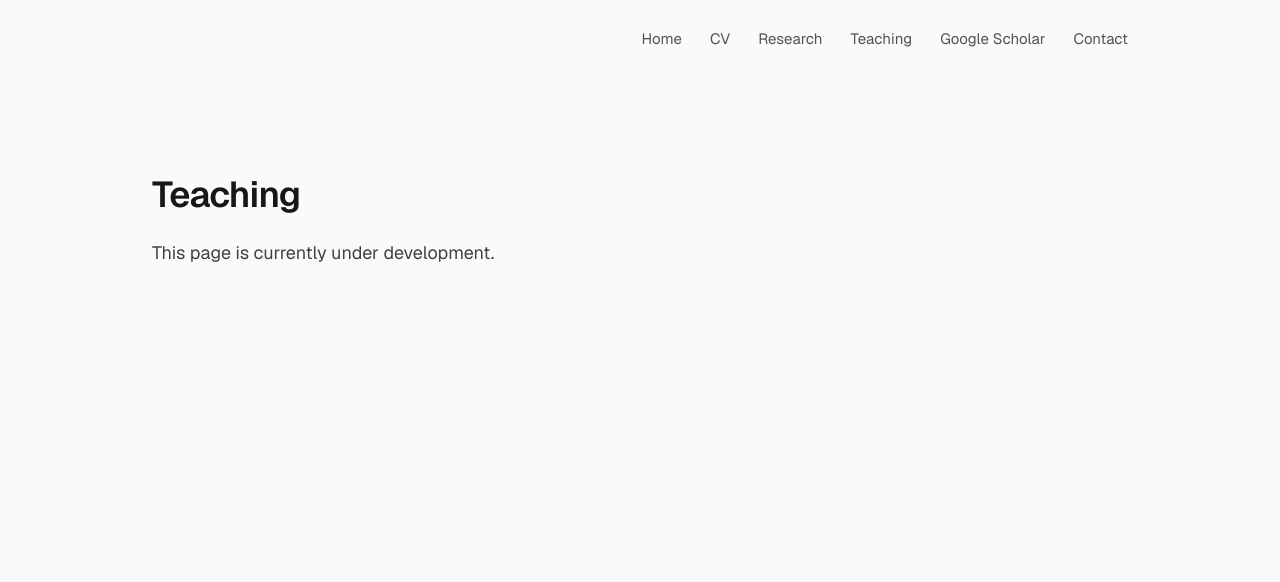
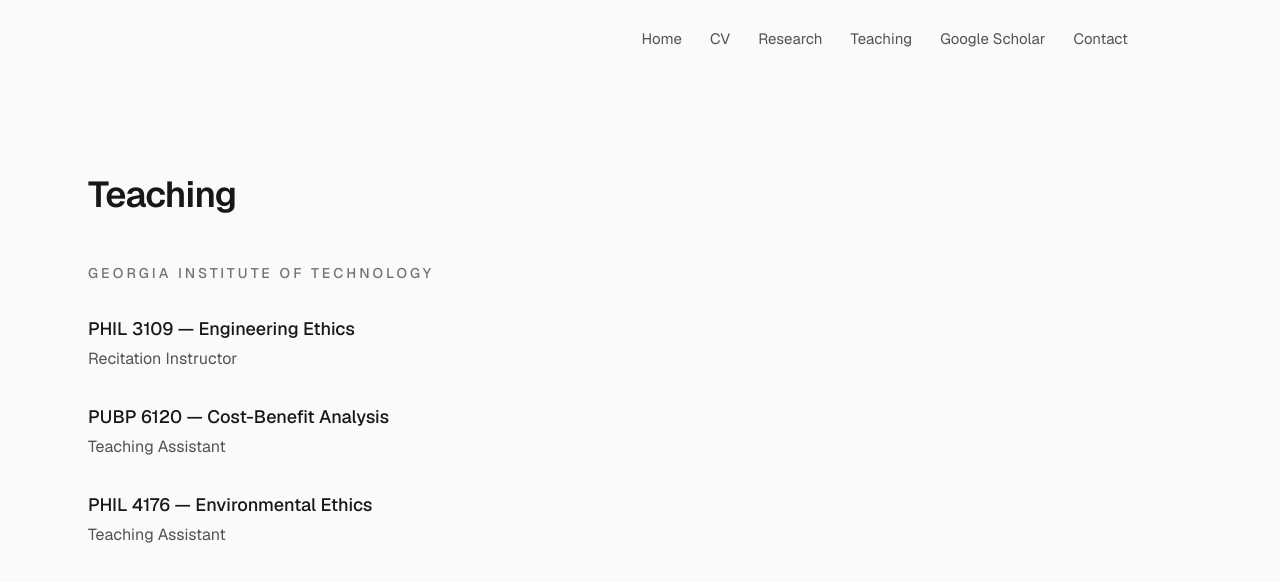
Before and after one commit to EunjiEmilyKim/personal-website, a Next.js app: page /teaching in a window 1280 px wide. Shown: the top 582 px of the page. Built offline with nearby package versions, Linux system fonts and the light colour scheme.

Commit message:
Update personal website

```diff
--- a/src/app/contact/page.tsx
+++ b/src/app/contact/page.tsx
@@ -1,5 +1,20 @@
 
 import Navbar from "@/components/Navbar";
+
+const emails = [
+  {
+    label: "University Email",
+    value: "euk028@ucsd.edu",
+  },
+  {
+    label: "Personal Email",
+    value: "emilykim721@gmail.com",
+  },
+  {
+    label: "Georgia Tech Email",
+    value: "emily.kim@gatech.edu",
+  },
+];
 
 export default function Contact() {
   return (
@@ -9,15 +24,39 @@ export default function Contact() {
       <section className="mx-auto max-w-5xl px-6 pt-24">
         <h1 className="text-4xl font-semibold tracking-tight">Contact</h1>
 
-        <p className="mt-6 text-lg text-neutral-700">
-          Email:{" "}
-          <a
-            href="mailto:emilykim721@gmail.com"
-            className="border-b border-neutral-400 hover:border-neutral-900"
-          >
-            emilykim721@gmail.com
-          </a>
-        </p>
+        <div className="mt-12 space-y-12">
+          <div>
+            <h2 className="text-sm font-medium uppercase tracking-[0.22em] text-neutral-500">
+              Email
+            </h2>
+
+            <div className="mt-6 space-y-5">
+              {emails.map((email) => (
+                <div key={email.label}>
+                  <p className="text-sm text-neutral-500">{email.label}</p>
+                  <a
+                    href={`mailto:${email.value}`}
+                    className="text-lg text-neutral-800 hover:text-neutral-950"
+                  >
+                    {email.value}
+                  </a>
+                </div>
+              ))}
+            </div>
+          </div>
+
+          <div>
+            <h2 className="text-sm font-medium uppercase tracking-[0.22em] text-neutral-500">
+              Affiliation
+            </h2>
+
+            <p className="mt-6 text-lg text-neutral-800">
+              Institute on Global Conflict and Cooperation
+              <br />
+              University of California in Washington, DC
+            </p>
+          </div>
+        </div>
       </section>
     </main>
   );
--- a/src/app/page.tsx
+++ b/src/app/page.tsx
@@ -24,21 +24,32 @@ export default function Home() {
           </h1>
 
           <p className="mt-4 text-[16px] text-neutral-700">
-            Postdoctoral Fellow,
+            <span className="block">Postdoctoral Fellow</span>
+            <span className="block">
             University of California Institute on Global Conflict and Cooperation (IGCC)
+  </span>
           </p>
 
           <div className="mt-9 space-y-5 text-[16px] leading-8 text-neutral-700">
-            <p>
-             I am a Postdoctoral Scholar at UC IGCC. My research examines how emerging technologies interact with institutions, governance, and society, with particular interests in artificial intelligence, technology governance, and computational policy analysis.
+            <p className="leading-8">
+              I am a Postdoctoral Scholar at the{" "}
+              <a
+              href="https://ucigcc.org/people/eunji-emily-kim/"
+              target="_blank"
+              rel="noopener noreferrer"
+              className="text-blue-900 hover:text-blue-800 transition-colors"
+              >
+              IGCC
+            </a>
+             . My research explores how technological change transforms governance and public institutions. I also study how governments and organizations make policy under uncertainty and how institutions adapt to emerging technologies.
             </p>
 
             <p>
-              I study how technological change shapes policy processes and organizational behavior, and how public and private actors respond to emerging technologies across diverse institutional settings. My work integrates computational text analysis, machine learning, and qualitative inquiry to generate scalable yet interpretable evidence for technology governance.
+              My current work focuses on artificial intelligence governance, technology policy, and computational social science. Using computational text analysis, machine learning, and mixed methods, I examine legislative behavior, policy diffusion, organizational decision-making, and institutional responses to technological change.
             </p>
           </div>
 
-          <div className="mt-8 text-[15px] text-neutral-700">
+          <div className="mt-8 text-[16px] text-neutral-700">
             <a
               href="mailto:emilykim721@gmail.com"
               className="border-b border-neutral-400 hover:border-neutral-900 hover:text-neutral-950"
--- a/src/app/research/page.tsx
+++ b/src/app/research/page.tsx
@@ -27,10 +27,10 @@ export default function Research() {
 
           <div className="mt-8 overflow-hidden rounded-2xl border border-neutral-200 bg-white">
             <Image
-              src="/research-pipeline.png"
+              src="/research-pipeline_v2.png"
               alt="Research pipeline diagram showing the relationship between emerging technologies, technology governance, societal responses, and research methods"
-              width={1600}
-              height={900}
+              width={1200}
+              height={700}
               className="h-auto w-full"
               priority
             />
@@ -80,7 +80,7 @@ export default function Research() {
         authors: ["Eunji Emily Kim"],
         venue: "Handbook of Human-Centered Artificial Intelligence",
         details: "Edited by Wei Xu. Springer Nature.",
-        readArticle: "https://doi.org/10.1007/978-981-97-8440-0",
+        readArticle: "https://link.springer.com/rwe/10.1007/978-981-97-8440-0_61-2",
       },
       {
         year: "2021",
--- a/src/app/teaching/page.tsx
+++ b/src/app/teaching/page.tsx
@@ -1,17 +1,48 @@
 
 import Navbar from "@/components/Navbar";
+
+const courses = [
+  {
+    code: "PHIL 3109",
+    title: "Engineering Ethics",
+    role: "Recitation Instructor",
+  },
+  {
+    code: "PUBP 6120",
+    title: "Cost-Benefit Analysis",
+    role: "Teaching Assistant",
+  },
+  {
+    code: "PHIL 4176",
+    title: "Environmental Ethics",
+    role: "Teaching Assistant",
+  },
+];
 
 export default function Teaching() {
   return (
     <main className="min-h-screen bg-[#fafafa] text-neutral-900">
       <Navbar />
 
-      <section className="mx-auto max-w-5xl px-6 pt-24">
+      <section className="mx-auto max-w-6xl px-6 pt-24">
         <h1 className="text-4xl font-semibold tracking-tight">Teaching</h1>
 
-        <p className="mt-6 text-lg text-neutral-700">
-          This page is currently under development.
-        </p>
+        <div className="mt-12">
+          <h2 className="text-sm font-medium uppercase tracking-[0.22em] text-neutral-500">
+            Georgia Institute of Technology
+          </h2>
+
+          <div className="mt-8 space-y-8">
+            {courses.map((course) => (
+              <div key={course.code}>
+                <h3 className="text-lg font-medium">
+                  {course.code} — {course.title}
+                </h3>
+                <p className="mt-1 text-neutral-600">{course.role}</p>
+              </div>
+            ))}
+          </div>
+        </div>
       </section>
     </main>
   );
--- a/src/components/Navbar.tsx
+++ b/src/components/Navbar.tsx
@@ -1,4 +1,3 @@
-
 import Link from "next/link";
 
 export default function Navbar() {
@@ -17,10 +16,15 @@ export default function Navbar() {
         <Link href="/teaching" className="hover:text-neutral-950">
           Teaching
         </Link>
-        <Link href="#" className="hover:text-neutral-950">
+        <Link
+          href="https://scholar.google.com/citations?user=qEht2YwAAAAJ"
+          target="_blank"
+          rel="noopener noreferrer"
+          className="hover:text-neutral-950"
+        >
           Google Scholar
         </Link>
-        <Link href="mailto:emilykim721@gmail.com" className="hover:text-neutral-950">
+        <Link href="/contact" className="hover:text-neutral-950">
           Contact
         </Link>
       </div>
```
Also changed, not shown: public/research-pipeline.png (deleted), public/research-pipeline_v2.png (added).
